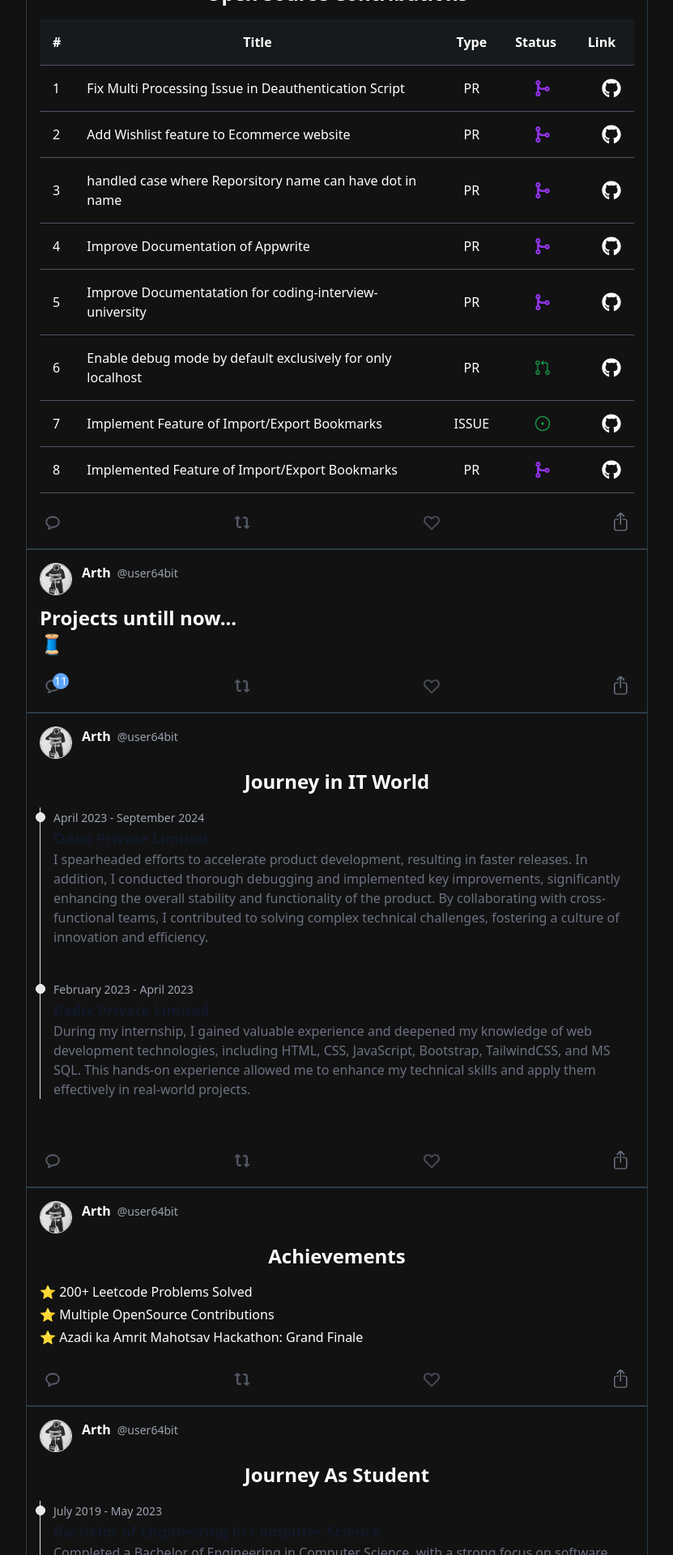
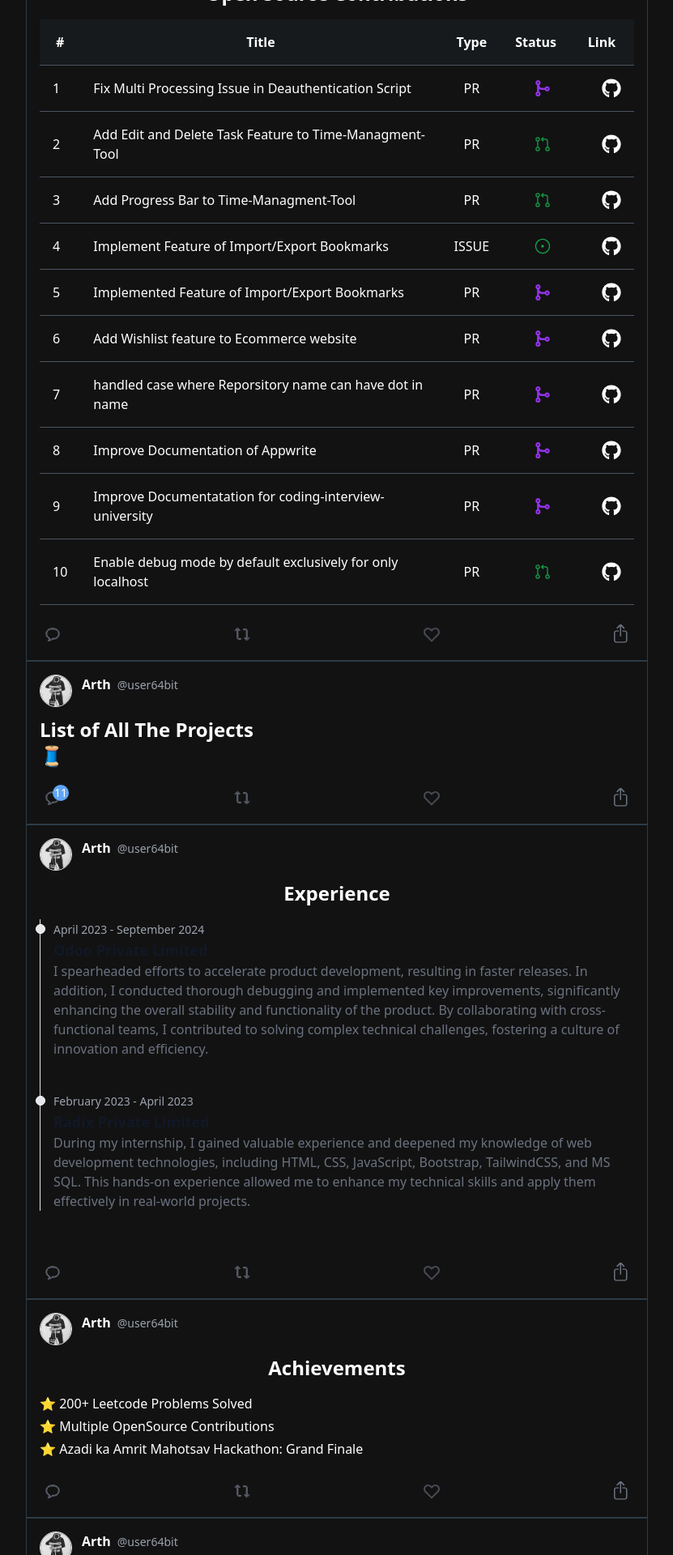
Before and after one commit to user-64bit/The-Tweetfolio, a React (Create React App) app: page / in a window 1280 px wide. Shown: the part 780-2700 px from the top of the page at 81% size, without its empty margins (224-1055 px from the left). Built offline with nearby package versions, Linux system fonts and the light colour scheme.

Commit message:
update config.js

```diff
--- a/src/components/tweets/Education.js
+++ b/src/components/tweets/Education.js
@@ -7,7 +7,7 @@ const Education = () => {
     <div>
       <div>
         <h3 className="text-center text-2xl font-bold hover:opacity-80 ease-in-out">
-          Journey As Student
+          Education
         </h3>
         <ol className="relative border-s border-gray-200 dark:border-gray-700 mt-4">
           {EducationData?.map(({ date, title, description }) => (
--- a/src/components/tweets/Experience.js
+++ b/src/components/tweets/Experience.js
@@ -7,7 +7,7 @@ const Experience = () => {
     <div>
       <div>
         <h3 className="text-center text-2xl font-bold hover:opacity-80 ease-in-out">
-          Journey in IT World
+          Experience
         </h3>
         <ol className="relative border-s border-gray-200 dark:border-gray-700 mt-4">
           {ExperienceData?.map(({ timeline, company_name, description }) => (
--- a/src/components/tweets/Projects.js
+++ b/src/components/tweets/Projects.js
@@ -4,7 +4,7 @@ const Projects = () => {
   return (
     <div>
       <div className="font-bold text-2xl">
-        <h3>Projects untill now...</h3>
+        <h3>List of All The Projects</h3>
         <h5>🧵</h5>
       </div>
     </div>
--- a/src/components/tweets/Skills.js
+++ b/src/components/tweets/Skills.js
@@ -5,7 +5,7 @@ const Skills = () => {
   return (
     <div className="rounded-lg p-4">
       <h2 className="text-2xl font-bold mb-6 text-center hover:opacity-80 ease-in-out">
-        Arcane Mastery
+        Skills
       </h2>
       <div className="flex justify-between flex-wrap">
         {Object.entries(SkillsData).map(([category, items], index) => (
--- a/src/config.js
+++ b/src/config.js
@@ -76,7 +76,8 @@ export const ProjectsData = [
     githubLink: "https://github.com/user-64bit/daonation",
     liveProject: "https://daonation.xyz",
     techStack: "NextJS, TailwindCSS, Typescript, Prisma, @solana/web3.js",
-    demoVideo: "https://s3.ap-south-1.amazonaws.com/bucket.arthprajapati.com/daonation-demo.mp4",
+    demoVideo:
+      "https://s3.ap-south-1.amazonaws.com/bucket.arthprajapati.com/daonation-demo.mp4",
   },
   {
     projectName: "Canteen (Currently building)",
@@ -200,6 +201,26 @@ export const ContributionData = [
     status: "merged",
   },
   {
+    title: "Add Edit and Delete Task Feature to Time-Managment-Tool",
+    link: "https://github.com/AthenaFoss/Time-Managment-Tool/pull/34",
+    status: "open",
+  },
+  {
+    title: "Add Progress Bar to Time-Managment-Tool",
+    link: "https://github.com/AthenaFoss/Time-Managment-Tool/pull/31",
+    status: "open",
+  },
+  {
+    title: "Implement Feature of Import/Export Bookmarks",
+    link: "https://github.com/medyo/hackertab.dev/issues/156",
+    status: "issued",
+  },
+  {
+    title: "Implemented Feature of Import/Export Bookmarks",
+    link: "https://github.com/medyo/hackertab.dev/issues/156",
+    status: "merged",
+  },
+  {
     title: "Add Wishlist feature to Ecommerce website",
     link: "https://github.com/ravi300601/EasyCart/pull/1",
     status: "merged",
@@ -224,16 +245,6 @@ export const ContributionData = [
     link: "https://github.com/Droggol/OdooDebug/pull/18",
     status: "open",
   },
-  {
-    title: "Implement Feature of Import/Export Bookmarks",
-    link: "https://github.com/medyo/hackertab.dev/issues/156",
-    status: "issued",
-  },
-  {
-    title: "Implemented Feature of Import/Export Bookmarks",
-    link: "https://github.com/medyo/hackertab.dev/issues/156",
-    status: "merged",
-  },
 ];
 
 // Achievements
```
